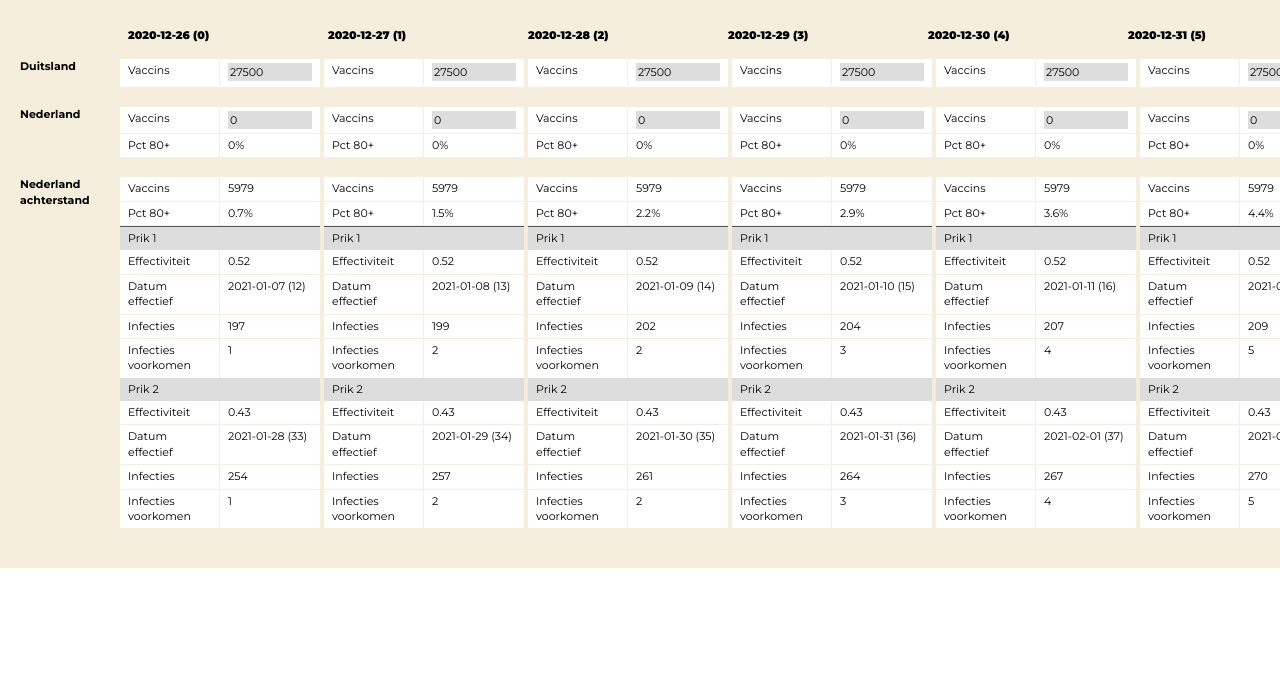
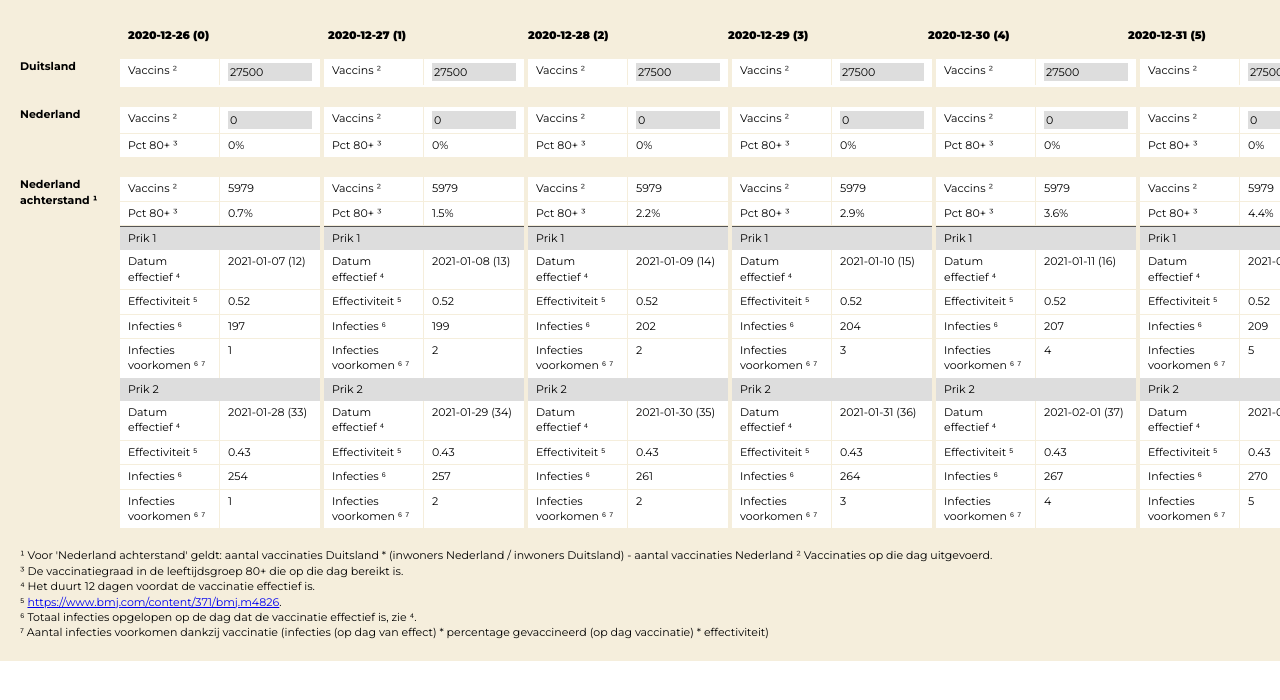
Before and after one commit to jeroenbreen/spuit-11, a Vue app: page / in a window 1280 px wide. Shown: the top 700 px of the page. Built offline with nearby package versions, Linux system fonts and the light colour scheme.

Commit message:
add notes

```diff
--- a/src/app.vue
+++ b/src/app.vue
@@ -3,10 +3,12 @@
     import vaccin from '@/data/vaccin';
     import situation from '@/data/situation';
     import country from "./components/country";
+    import Notes from "./components/notes";
 
     export default {
         name: 'app',
         components: {
+            Notes,
             country
         },
         data() {
@@ -61,6 +63,7 @@
         <country
             v-for="country in allCountries"
             :country="country"/>
+        <notes/>
     </div>
 </template>
 
--- a/src/components/country.vue
+++ b/src/components/country.vue
@@ -20,7 +20,7 @@
 <template>
     <div class="country">
         <div class="country__name">
-            {{country.name}}
+            {{country.name}} <span v-if="country.situation">¹</span>
         </div>
         <vaccination-program
             :country="country"/>
--- /dev/null
+++ b/src/components/notes.vue
@@ -0,0 +1,38 @@
+<script>
+    import vaccin from '@/data/vaccin';
+
+    export default {
+        name: 'notes',
+        components: {},
+        props: {},
+        data(){
+            return {
+                vaccin
+            }
+        },
+        computed: {},
+        methods: {}
+    }
+</script>
+
+
+<template>
+    <div class="notes">
+        ¹ Voor 'Nederland achterstand' geldt: aantal vaccinaties Duitsland * (inwoners Nederland / inwoners Duitsland) - aantal vaccinaties Nederland
+        ² Vaccinaties op die dag uitgevoerd.<br>
+        ³ De vaccinatiegraad in de leeftijdsgroep 80+ die op die dag bereikt is.<br>
+        ⁴ Het duurt {{vaccin.shots[0].daysForEffect}} dagen voordat de vaccinatie effectief is.<br>
+        ⁵ <a href="https://www.bmj.com/content/371/bmj.m4826" target="_blank">https://www.bmj.com/content/371/bmj.m4826</a>.<br>
+        ⁶ Totaal infecties opgelopen op de dag dat de vaccinatie effectief is, zie ⁴.<br>
+        ⁷ Aantal infecties voorkomen dankzij vaccinatie (infecties (op dag van effect) * percentage gevaccineerd (op dag vaccinatie) * effectiviteit)
+    </div>
+</template>
+
+
+<style lang="scss">
+    @import '@/styles/variables.scss';
+
+    .notes {
+
+    }
+</style>
--- a/src/components/vaccination-program.vue
+++ b/src/components/vaccination-program.vue
@@ -18,9 +18,9 @@
 <template>
     <div class="vaccination-program">
         <vaccine-day
-                v-for="day in country.vaccinationProgram"
-                :country="country"
-                :day="day"/>
+            v-for="day in country.vaccinationProgram"
+            :country="country"
+            :day="day"/>
     </div>
 </template>
 
--- a/src/components/vaccine-day-shot.vue
+++ b/src/components/vaccine-day-shot.vue
@@ -62,7 +62,15 @@
         </div>
         <div class="vaccine-day__cell">
             <div class="vaccine-day__label">
-                Effectiviteit
+                Datum effectief ⁴
+            </div>
+            <div class="vaccine-day__value">
+                {{relatedDateFormatted}} ({{relatedDateIndex}})
+            </div>
+        </div>
+        <div class="vaccine-day__cell">
+            <div class="vaccine-day__label">
+                Effectiviteit ⁵
             </div>
             <div class="vaccine-day__value">
                 {{shot.effectivity}}
@@ -70,15 +78,7 @@
         </div>
         <div class="vaccine-day__cell">
             <div class="vaccine-day__label">
-                Datum effectief
-            </div>
-            <div class="vaccine-day__value">
-                {{relatedDateFormatted}} ({{relatedDateIndex}})
-            </div>
-        </div>
-        <div class="vaccine-day__cell">
-            <div class="vaccine-day__label">
-                Infecties
+                Infecties ⁶
             </div>
             <div class="vaccine-day__value">
                 {{Math.round(infections)}}
@@ -86,7 +86,7 @@
         </div>
         <div class="vaccine-day__cell">
             <div class="vaccine-day__label">
-                Infecties voorkomen
+                Infecties voorkomen ⁶ ⁷
             </div>
             <div class="vaccine-day__value">
                 {{Math.round(prevented)}}
--- a/src/components/vaccine-day.vue
+++ b/src/components/vaccine-day.vue
@@ -34,7 +34,7 @@
     <div class="vaccine-day">
         <div class="vaccine-day__cell">
             <div class="vaccine-day__label">
-                Vaccins
+                Vaccins ²
             </div>
             <div class="vaccine-day__value">
                 <input
@@ -47,7 +47,7 @@
             v-if="country.population80plus"
             class="vaccine-day__cell">
             <div class="vaccine-day__label">
-                Pct 80+
+                Pct 80+ ³
             </div>
             <div class="vaccine-day__value">
                 {{percentageFormatted}}
```
Lines whose indentation alone changed are shown as unchanged.
